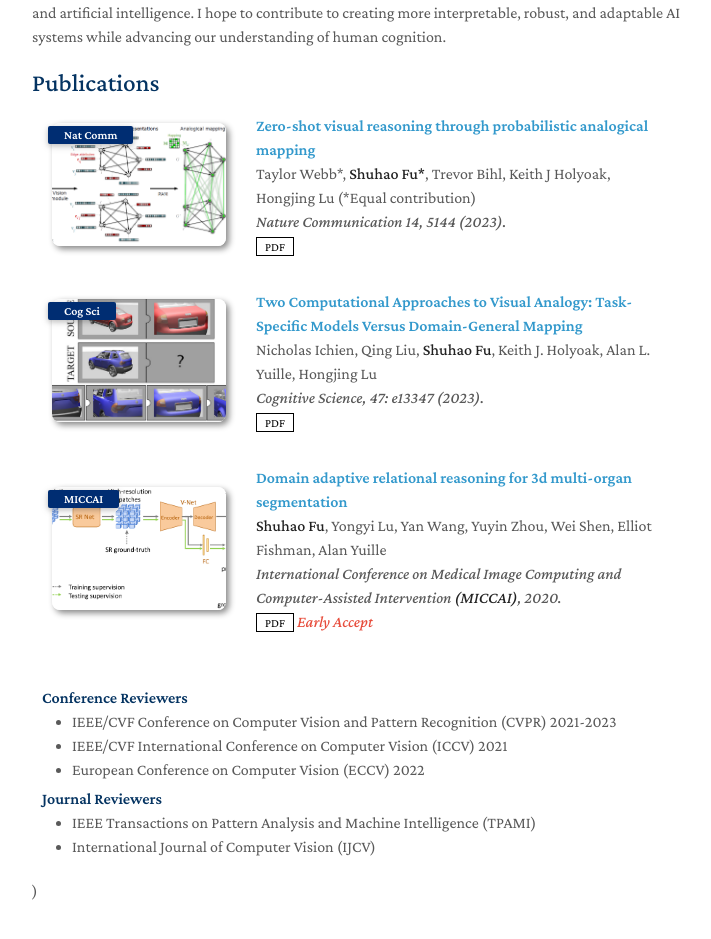
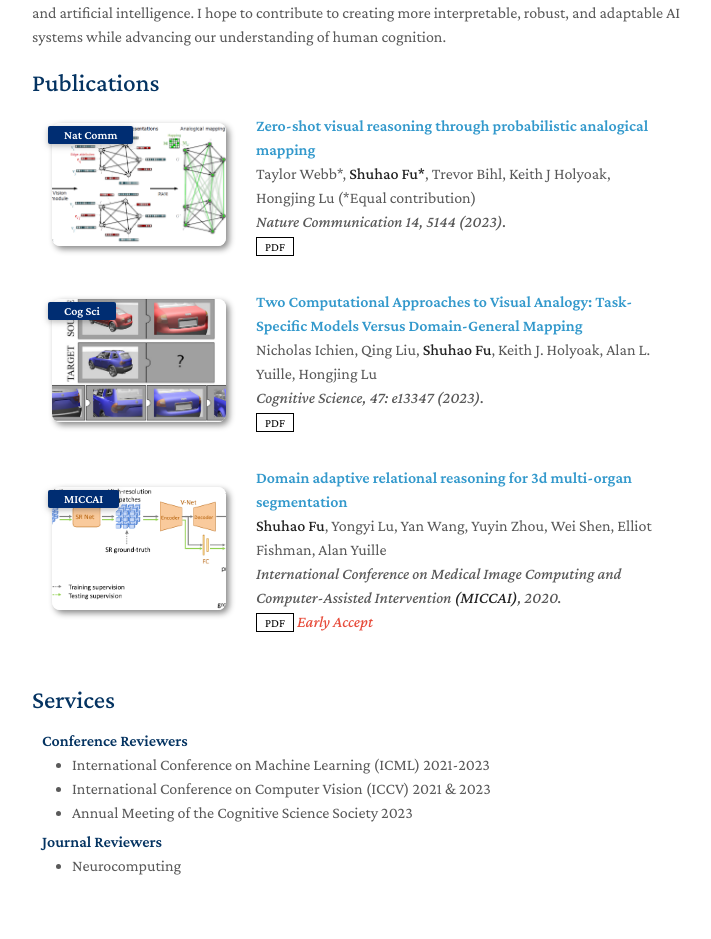
Before and after one commit to fushuhao6/fushuhao.github.io, a Jekyll site: the page built from index.md, in a window 1280 px wide and 1383 px high. Shown: the part 386-1325 px from the top of the window, without its empty margins (438-1149 px from the left). Built offline with Jekyll 4.4.1, drawn with Linux system fonts in a browser that asks for light colours; nearby versions of some CDN libraries; a style sheet for code colours, icons or effects is not loaded; our own code applies the rules of GitHub Pages for plain Markdown files.

Commit message:
added service and profile pic
added service and profile pic

```diff
--- a/_config.yml
+++ b/_config.yml
@@ -20,7 +20,7 @@ linkedin: https://www.linkedin.com/in/shuhao-fu-086829104/
 
 # Images (e.g., your profile picture and your website's favicon)
 # "favicon" and "favicon_dark" are used for the light and dark modes, respectively.
-avatar: ./assets/img/Shuhao_casual.png
+avatar: ./assets/img/Shuhao_casual.jpg
 favicon: ./assets/img/icon.webp
 favicon_dark: ./assets/img/icon.webp
 
--- a/_includes/services.md
+++ b/_includes/services.md
@@ -3,14 +3,13 @@
 <h4 style="margin:0 10px 0;">Conference Reviewers</h4>
 
 <ul style="margin:0 0 5px;">
-  <li><a href="http://cvpr2023.thecvf.com/"><autocolor>IEEE/CVF Conference on Computer Vision and Pattern Recognition (CVPR) 2021-2023</autocolor></a></li>
-  <li><a href="http://iccv2021.thecvf.com/"><autocolor>IEEE/CVF International Conference on Computer Vision (ICCV) 2021</autocolor></a></li>
-  <li><a href="https://eccv2022.ecva.net/"><autocolor>European Conference on Computer Vision (ECCV) 2022</autocolor></a></li>
+  <li><a href="https://icml.cc/Conferences/2023"><autocolor>International Conference on Machine Learning (ICML) 2021-2023</autocolor></a></li>
+  <li><a href="http://iccv2023.thecvf.com/"><autocolor>International Conference on Computer Vision (ICCV) 2021 & 2023</autocolor></a></li>
+  <li><a href="https://cognitivesciencesociety.org/cogsci-2023/"><autocolor>Annual Meeting of the Cognitive Science Society 2023</autocolor></a></li>
 </ul>
 
 <h4 style="margin:0 10px 0;">Journal Reviewers</h4>
 
 <ul style="margin:0 0 20px;">
-  <li><a href="https://www.computer.org/csdl/journal/tp"><autocolor>IEEE Transactions on Pattern Analysis and Machine Intelligence (TPAMI)</autocolor></a></li>
-  <li><a href="https://www.springer.com/journal/11263"><autocolor>International Journal of Computer Vision (IJCV)</autocolor></a></li>
+  <li><a href="https://www.sciencedirect.com/journal/neurocomputing"><autocolor>Neurocomputing</autocolor></a></li>
 </ul>
--- a/index.md
+++ b/index.md
@@ -25,4 +25,4 @@ adaptable AI systems while advancing our understanding of human cognition.
 
 {% include_relative _includes/publications.md %}
 
-[//]: # ({% include_relative _includes/services.md %})
+{% include_relative _includes/services.md %}
```
